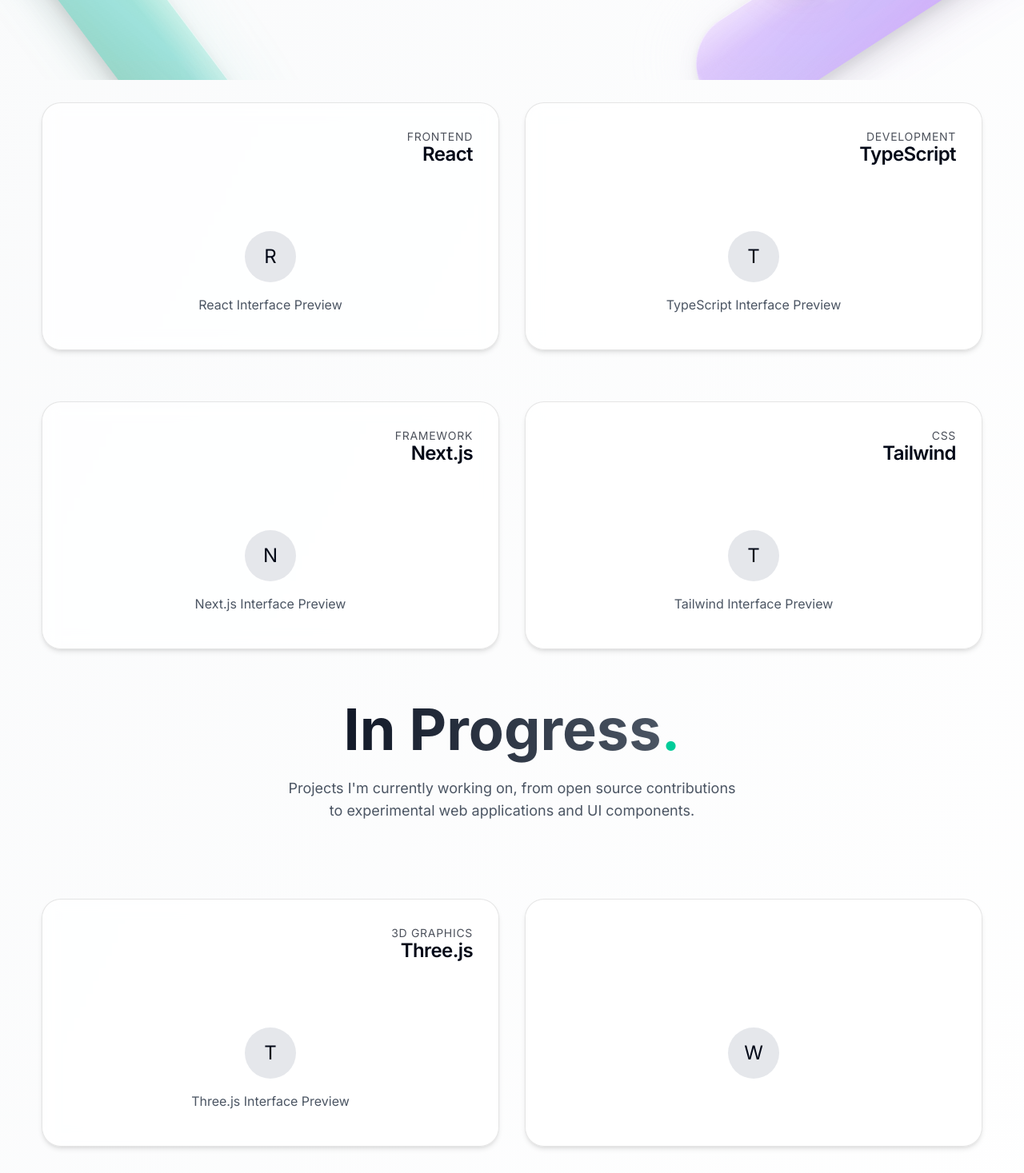
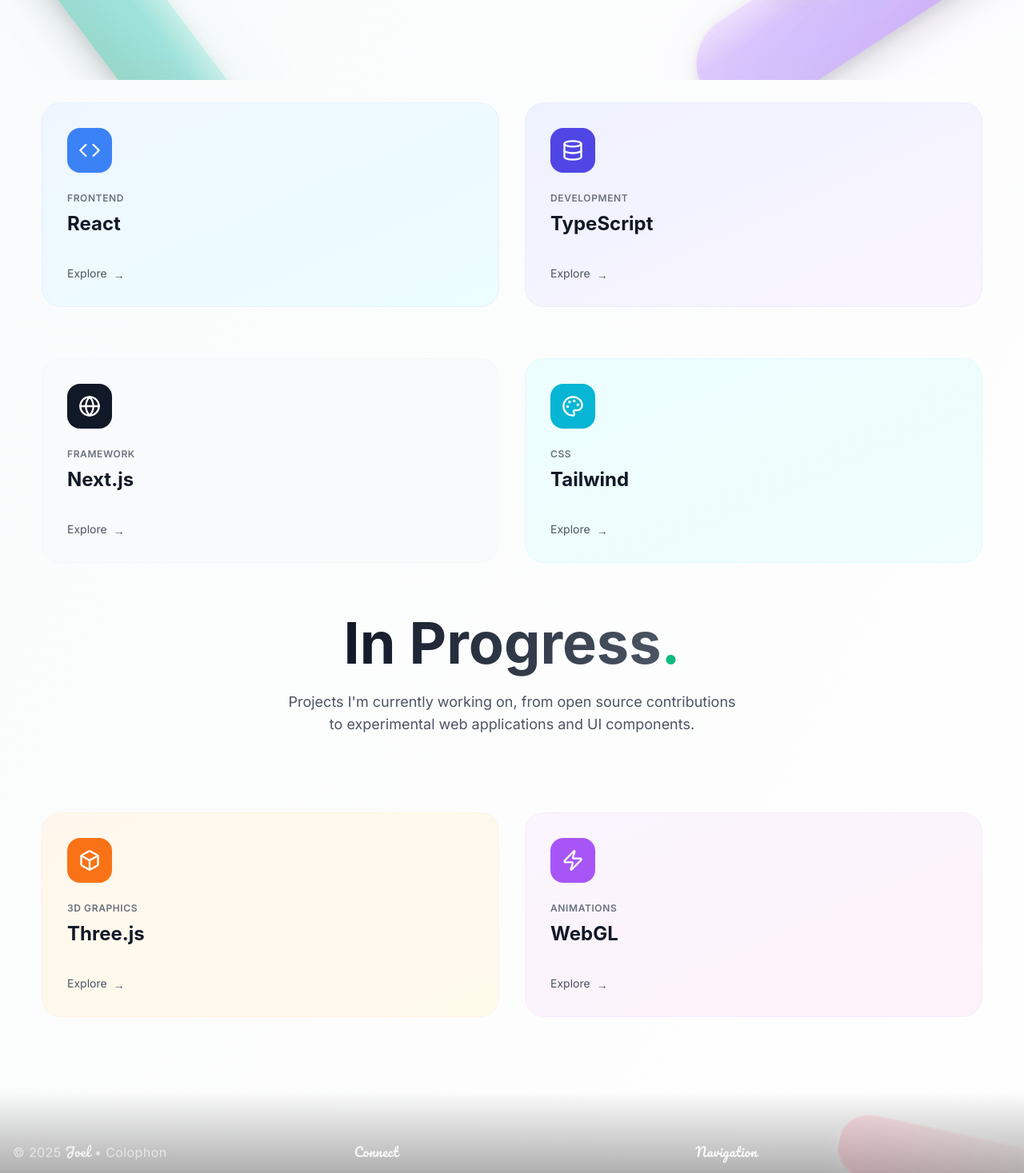
Before and after one commit to joeltk6094/My-dev-Portfolio, a Next.js app: page / in a window 1280 px wide. Shown: the part 540-2007 px from the top of the page at 80% size. Built offline with nearby package versions, Linux system fonts and the light colour scheme; a web font is replaced by a local one.

Commit message:
refactor: Aenhance project card layout and add icons for improved UI

```diff
--- a/app/page.tsx
+++ b/app/page.tsx
@@ -9,6 +9,7 @@ import Navbar from "@/components/navbar"
 import Footer from "@/components/footer"
 import ProjectCard from "@/components/project-card"
 import ContactModal from "@/components/contact-modal"
+import { Code, Database, Globe, Palette, Box, Zap } from "lucide-react"
 
 const pacifico = Pacifico({
   subsets: ["latin"],
@@ -268,86 +269,217 @@ export default function Home() {
         </section>
 
         {/* Top row of project cards */}
+
+{/* Top row of project cards */}
 <div className="p-7">
+  <section className="grid grid-cols-1 md:grid-cols-2 gap-8 mb-16 max-w-7xl mx-auto px-6">
+    {/* React Card */}
+    <div className="group relative h-64 rounded-3xl overflow-hidden cursor-pointer transition-all duration-300 hover:scale-105 hover:-translate-y-2">
+      {/* Clean background with subtle gradient */}
+      <div className="absolute inset-0 bg-gradient-to-br from-blue-50 to-cyan-50 border border-blue-100/50 rounded-3xl">
+        {/* Hover overlay */}
+        <div className="absolute inset-0 bg-gradient-to-br from-blue-100/50 to-cyan-100/50 opacity-0 group-hover:opacity-100 transition-opacity duration-300 rounded-3xl" />
+      </div>
 
-        <motion.section
-          initial={{ opacity: 0, y: 40 }}
-          animate={{ opacity: 1, y: 0 }}
-          transition={{ duration: 0.8, delay: 1.2 }}
-          className="grid grid-cols-1 md:grid-cols-2 gap-8 mb-16 max-w-7xl mx-auto px-6"
-        >
-          <div className="h-full">
-            <ProjectCard title="React" category="FRONTEND" color="bg-[#61dafb]/30" image="/images/ai-project.png" />
+      {/* Content */}
+      <div className="relative z-10 p-8 h-full flex flex-col justify-between">
+        <div>
+          <div className="w-14 h-14 rounded-2xl bg-blue-500 mb-6 flex items-center justify-center shadow-sm transition-transform duration-300 group-hover:scale-110">
+            <Code className="w-7 h-7 text-white" />
           </div>
-          <div className="h-full">
-            <ProjectCard
-              title="TypeScript"
-              category="DEVELOPMENT"
-              color="bg-[#3178c6]/30"
-              image="/images/articles-project.png"
-            />
+          <span className="text-xs font-semibold text-gray-500 tracking-wider uppercase mb-2 block">
+            Frontend
+          </span>
+          <h3 className="text-2xl font-bold text-gray-900 group-hover:text-blue-600 transition-colors duration-300">
+            React
+          </h3>
         </div>
-        </motion.section>
+
+        <div className="flex items-center text-sm text-gray-600 group-hover:text-gray-900 transition-colors duration-300">
+          <span>Explore</span>
+          <div className="w-4 h-4 ml-2 transition-transform duration-300 group-hover:translate-x-1">
+            →
+          </div>
+        </div>
+      </div>
+    </div>
+
+    {/* TypeScript Card */}
+    <div className="group relative h-64 rounded-3xl overflow-hidden cursor-pointer transition-all duration-300 hover:scale-105 hover:-translate-y-2">
+      {/* Clean background */}
+      <div className="absolute inset-0 bg-gradient-to-br from-indigo-50 to-purple-50 border border-indigo-100/50 rounded-3xl">
+        {/* Hover overlay */}
+        <div className="absolute inset-0 bg-gradient-to-br from-indigo-100/50 to-purple-100/50 opacity-0 group-hover:opacity-100 transition-opacity duration-300 rounded-3xl" />
+      </div>
+
+      {/* Content */}
+      <div className="relative z-10 p-8 h-full flex flex-col justify-between">
+        <div>
+          <div className="w-14 h-14 rounded-2xl bg-indigo-600 mb-6 flex items-center justify-center shadow-sm transition-transform duration-300 group-hover:scale-110">
+            <Database className="w-7 h-7 text-white" />
+          </div>
+          <span className="text-xs font-semibold text-gray-500 tracking-wider uppercase mb-2 block">
+            Development
+          </span>
+          <h3 className="text-2xl font-bold text-gray-900 group-hover:text-indigo-600 transition-colors duration-300">
+            TypeScript
+          </h3>
+        </div>
+
+        <div className="flex items-center text-sm text-gray-600 group-hover:text-gray-900 transition-colors duration-300">
+          <span>Explore</span>
+          <div className="w-4 h-4 ml-2 transition-transform duration-300 group-hover:translate-x-1">
+            →
+          </div>
+        </div>
+      </div>
+    </div>
+  </section>
 
   {/* Second row of project cards */}
-        <motion.section
-          initial={{ opacity: 0, y: 40 }}
-          animate={{ opacity: 1, y: 0 }}
-          transition={{ duration: 0.8, delay: 1.4 }}
-          className="grid grid-cols-1 md:grid-cols-2 gap-8 mb-16 max-w-7xl mx-auto px-6"
-        >
-          <div className="h-full">
-            <ProjectCard
-              title="Next.js"
-              category="FRAMEWORK"
-              color="bg-[#000000]/10"
-              image="/images/plugins-project.png"
-            />
+  <section className="grid grid-cols-1 md:grid-cols-2 gap-8 mb-16 max-w-7xl mx-auto px-6">
+    {/* Next.js Card */}
+    <div className="group relative h-64 rounded-3xl overflow-hidden cursor-pointer transition-all duration-300 hover:scale-105 hover:-translate-y-2">
+      {/* Clean background */}
+      <div className="absolute inset-0 bg-gradient-to-br from-gray-50 to-slate-50 border border-gray-100/50 rounded-3xl">
+        {/* Hover overlay */}
+        <div className="absolute inset-0 bg-gradient-to-br from-gray-100/50 to-slate-100/50 opacity-0 group-hover:opacity-100 transition-opacity duration-300 rounded-3xl" />
       </div>
-          <div className="h-full">
-            <ProjectCard title="Tailwind" category="CSS" color="bg-[#38bdf8]/30" image="/images/mobile-project.png" />
+
+      {/* Content */}
+      <div className="relative z-10 p-8 h-full flex flex-col justify-between">
+        <div>
+          <div className="w-14 h-14 rounded-2xl bg-gray-900 mb-6 flex items-center justify-center shadow-sm transition-transform duration-300 group-hover:scale-110">
+            <Globe className="w-7 h-7 text-white" />
           </div>
-        </motion.section>
+          <span className="text-xs font-semibold text-gray-500 tracking-wider uppercase mb-2 block">
+            Framework
+          </span>
+          <h3 className="text-2xl font-bold text-gray-900 group-hover:text-gray-700 transition-colors duration-300">
+            Next.js
+          </h3>
+        </div>
+
+        <div className="flex items-center text-sm text-gray-600 group-hover:text-gray-900 transition-colors duration-300">
+          <span>Explore</span>
+          <div className="w-4 h-4 ml-2 transition-transform duration-300 group-hover:translate-x-1">
+            →
+          </div>
+        </div>
+      </div>
+    </div>
+
+    {/* Tailwind Card */}
+    <div className="group relative h-64 rounded-3xl overflow-hidden cursor-pointer transition-all duration-300 hover:scale-105 hover:-translate-y-2">
+      {/* Clean background */}
+      <div className="absolute inset-0 bg-gradient-to-br from-cyan-50 to-teal-50 border border-cyan-100/50 rounded-3xl">
+        {/* Hover overlay */}
+        <div className="absolute inset-0 bg-gradient-to-br from-cyan-100/50 to-teal-100/50 opacity-0 group-hover:opacity-100 transition-opacity duration-300 rounded-3xl" />
+      </div>
+
+      {/* Content */}
+      <div className="relative z-10 p-8 h-full flex flex-col justify-between">
+        <div>
+          <div className="w-14 h-14 rounded-2xl bg-cyan-500 mb-6 flex items-center justify-center shadow-sm transition-transform duration-300 group-hover:scale-110">
+            <Palette className="w-7 h-7 text-white" />
+          </div>
+          <span className="text-xs font-semibold text-gray-500 tracking-wider uppercase mb-2 block">
+            CSS
+          </span>
+          <h3 className="text-2xl font-bold text-gray-900 group-hover:text-cyan-600 transition-colors duration-300">
+            Tailwind
+          </h3>
+        </div>
+
+        <div className="flex items-center text-sm text-gray-600 group-hover:text-gray-900 transition-colors duration-300">
+          <span>Explore</span>
+          <div className="w-4 h-4 ml-2 transition-transform duration-300 group-hover:translate-x-1">
+            →
+          </div>
+        </div>
+      </div>
+    </div>
+  </section>
 
   {/* In Progress section */}
-        <motion.section
-          initial={{ opacity: 0, y: 40 }}
-          animate={{ opacity: 1, y: 0 }}
-          transition={{ duration: 0.8, delay: 1.6 }}
-          className="text-center mb-24 max-w-6xl mx-auto px-6"
-        >
+  <section className="text-center mb-24 max-w-6xl mx-auto px-6">
     <h2 className="text-6xl md:text-7xl mb-6 font-bold">
       <span className="bg-clip-text text-transparent bg-gradient-to-r from-gray-900 to-gray-600 dark:from-white dark:to-white/80">
         In Progress
       </span>
-            <span className="text-[#0c9]">.</span>
+      <span className="text-emerald-500">.</span>
     </h2>
     <p className="text-gray-600 dark:text-gray-300 text-lg max-w-2xl mx-auto">
       Projects I&apos;m currently working on, from open source contributions
       <br />
       to experimental web applications and UI components.
     </p>
-        </motion.section>
+  </section>
 
   {/* Bottom row of project cards */}
-        <motion.section
-          initial={{ opacity: 0, y: 40 }}
-          animate={{ opacity: 1, y: 0 }}
-          transition={{ duration: 0.8, delay: 1.8 }}
-          className="grid grid-cols-1 md:grid-cols-2 gap-8 mb-16 max-w-7xl mx-auto px-6"
-        >
-          <div className="h-full">
-            <ProjectCard title="Three.js" category="3D GRAPHICS" color="bg-white" image="/images/doodler-project.png" />
+  <section className="grid grid-cols-1 md:grid-cols-2 gap-8 mb-16 max-w-7xl mx-auto px-6">
+    {/* Three.js Card */}
+    <div className="group relative h-64 rounded-3xl overflow-hidden cursor-pointer transition-all duration-300 hover:scale-105 hover:-translate-y-2">
+      {/* Clean background */}
+      <div className="absolute inset-0 bg-gradient-to-br from-orange-50 to-amber-50 border border-orange-100/50 rounded-3xl">
+        {/* Hover overlay */}
+        <div className="absolute inset-0 bg-gradient-to-br from-orange-100/50 to-amber-100/50 opacity-0 group-hover:opacity-100 transition-opacity duration-300 rounded-3xl" />
       </div>
-          <div className="h-full">
-            <ProjectCard
-              title="WebGL"
-              category="ANIMATIONS"
-              color="bg-[#1a1a1a]"
-              image="/images/droplette-project.png"
-            />
+
+      {/* Content */}
+      <div className="relative z-10 p-8 h-full flex flex-col justify-between">
+        <div>
+          <div className="w-14 h-14 rounded-2xl bg-orange-500 mb-6 flex items-center justify-center shadow-sm transition-transform duration-300 group-hover:scale-110">
+            <Box className="w-7 h-7 text-white" />
           </div>
-        </motion.section>
+          <span className="text-xs font-semibold text-gray-500 tracking-wider uppercase mb-2 block">
+            3D Graphics
+          </span>
+          <h3 className="text-2xl font-bold text-gray-900 group-hover:text-orange-600 transition-colors duration-300">
+            Three.js
+          </h3>
+        </div>
+
+        <div className="flex items-center text-sm text-gray-600 group-hover:text-gray-900 transition-colors duration-300">
+          <span>Explore</span>
+          <div className="w-4 h-4 ml-2 transition-transform duration-300 group-hover:translate-x-1">
+            →
+          </div>
+        </div>
+      </div>
+    </div>
+
+    {/* WebGL Card */}
+    <div className="group relative h-64 rounded-3xl overflow-hidden cursor-pointer transition-all duration-300 hover:scale-105 hover:-translate-y-2">
+      {/* Clean background */}
+      <div className="absolute inset-0 bg-gradient-to-br from-purple-50 to-pink-50 border border-purple-100/50 rounded-3xl">
+        {/* Hover overlay */}
+        <div className="absolute inset-0 bg-gradient-to-br from-purple-100/50 to-pink-100/50 opacity-0 group-hover:opacity-100 transition-opacity duration-300 rounded-3xl" />
+      </div>
+
+      {/* Content */}
+      <div className="relative z-10 p-8 h-full flex flex-col justify-between">
+        <div>
+          <div className="w-14 h-14 rounded-2xl bg-purple-500 mb-6 flex items-center justify-center shadow-sm transition-transform duration-300 group-hover:scale-110">
+            <Zap className="w-7 h-7 text-white" />
+          </div>
+          <span className="text-xs font-semibold text-gray-500 tracking-wider uppercase mb-2 block">
+            Animations
+          </span>
+          <h3 className="text-2xl font-bold text-gray-900 group-hover:text-purple-600 transition-colors duration-300">
+            WebGL
+          </h3>
+        </div>
+
+        <div className="flex items-center text-sm text-gray-600 group-hover:text-gray-900 transition-colors duration-300">
+          <span>Explore</span>
+          <div className="w-4 h-4 ml-2 transition-transform duration-300 group-hover:translate-x-1">
+            →
+          </div>
+        </div>
+      </div>
+    </div>
+  </section>
 </div>
       </div>
 
```
Lines whose indentation alone changed are shown as unchanged.
